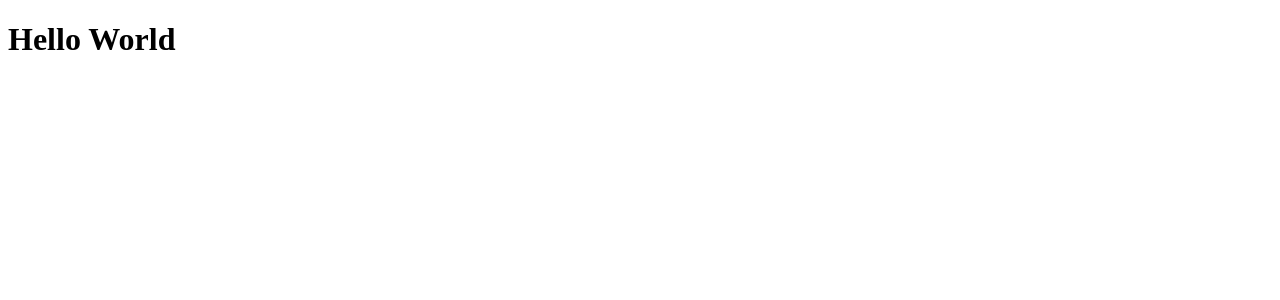
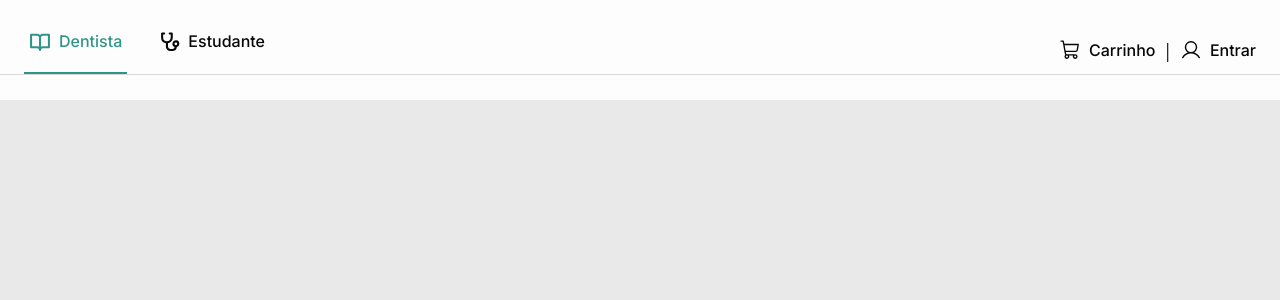
Before and after one commit to Loureiro12/Ecommerce-DentalPlace, a React (Vite) app: page / in a window 1280 px wide. Shown: the top 300 px of the page. Built offline with nearby package versions, Linux system fonts and the light colour scheme.

Commit message:
feat: creating HeaderTop

```diff
--- a/package.json
+++ b/package.json
@@ -10,6 +10,7 @@
     "preview": "vite preview"
   },
   "dependencies": {
+    "@phosphor-icons/react": "^2.0.10",
     "@types/styled-components": "^5.1.26",
     "react": "^18.2.0",
     "react-dom": "^18.2.0",
--- a/src/App.tsx
+++ b/src/App.tsx
@@ -1,10 +1,15 @@
 import { ThemeProvider } from 'styled-components'
+
 import { defaultTheme } from './styles/themes/default'
+import { GlobalStyle } from './styles/global'
+
+import { Header } from './components/header'
 
 export function App() {
   return (
     <ThemeProvider theme={defaultTheme}>
-      <h1>Hello World</h1>
+      <GlobalStyle />
+      <Header />
     </ThemeProvider>
   )
 }
--- /dev/null
+++ b/src/components/header/index.tsx
@@ -0,0 +1,62 @@
+import { useState } from 'react'
+
+import {
+  BookOpen,
+  ShoppingCart,
+  Stethoscope,
+  User,
+} from '@phosphor-icons/react'
+
+import {
+  Container,
+  Content,
+  HeaderTop,
+  TabsContent,
+  TabOption,
+  SignContent,
+  SignOption,
+  Separator,
+} from './styles'
+
+export function Header() {
+  const [isTabActive, setIsTabActive] = useState('tab1' || 'tab2')
+
+  return (
+    <Container>
+      <HeaderTop>
+        <Content>
+          <TabsContent>
+            <TabOption
+              onClick={() => setIsTabActive('tab1')}
+              isActive={isTabActive === 'tab1'}
+              disabled={isTabActive === 'tab1'}
+            >
+              <BookOpen size={22} weight="bold" />
+              Dentista
+            </TabOption>
+
+            <TabOption
+              onClick={() => setIsTabActive('tab2')}
+              isActive={isTabActive === 'tab2'}
+            >
+              <Stethoscope size={22} weight="bold" />
+              Estudante
+            </TabOption>
+          </TabsContent>
+
+          <SignContent>
+            <SignOption>
+              <ShoppingCart size={22} />
+              Carrinho
+            </SignOption>
+            <Separator>|</Separator>
+            <SignOption>
+              <User size={22} />
+              Entrar
+            </SignOption>
+          </SignContent>
+        </Content>
+      </HeaderTop>
+    </Container>
+  )
+}
--- /dev/null
+++ b/src/components/header/styles.ts
@@ -0,0 +1,85 @@
+import styled from 'styled-components'
+
+interface buttonTabProps {
+  isActive: boolean
+}
+
+export const Container = styled.h1`
+  background-color: ${(props) => props.theme.white};
+  padding: 25px 0px;
+`
+export const Content = styled.div`
+  width: 100%;
+  max-width: 1420px;
+  margin: 0 auto;
+  padding: 0 1.5rem;
+  display: flex;
+  justify-content: space-between;
+  align-items: center;
+`
+
+export const HeaderTop = styled.div`
+  border-bottom: 1px solid ${(props) => props.theme['gray-200']};
+`
+
+export const TabsContent = styled.div`
+  display: flex;
+  gap: 1.63rem;
+`
+
+export const TabOption = styled.button<buttonTabProps>`
+  font-size: 1rem;
+  color: ${(props) => (props.isActive ? props.theme.green : props.theme.black)};
+  font-style: normal;
+  font-weight: 500;
+  line-height: normal;
+  align-items: center;
+  display: flex;
+  gap: 0.5rem;
+
+  background-color: transparent;
+  border: 0px;
+  cursor: pointer;
+  border-bottom: 2px solid
+    ${(props) => (props.isActive ? props.theme.green : 'transparent')};
+
+  padding: 5px 5px 1.25rem 5px;
+
+  &:hover {
+    color: ${(props) => props.theme.green};
+    transition: opacity 0.2s;
+  }
+`
+
+export const SignContent = styled.div`
+  display: flex;
+  align-items: center;
+  gap: 10px;
+`
+
+export const SignOption = styled.button`
+  font-size: 1rem;
+  color: ${(props) => props.theme.black};
+  font-style: normal;
+  font-weight: 500;
+  line-height: normal;
+  align-items: center;
+  display: flex;
+  gap: 0.5rem;
+
+  border: 0;
+  background: transparent;
+  cursor: pointer;
+
+  &:hover {
+    color: ${(props) => props.theme.green};
+    transition: opacity 0.2s;
+  }
+`
+
+export const Separator = styled.p`
+  font-size: 1.375rem;
+  font-style: normal;
+  font-weight: 400;
+  color: ${(props) => props.theme.black};
+`
--- a/src/styles/global.ts
+++ b/src/styles/global.ts
@@ -8,10 +8,10 @@ export const GlobalStyle = createGlobalStyle`
     }
     :focus {
         outline: 0;
-        box-shadow: 0 0 0 2px ${(props) => props.theme['gray-500']};
+        box-shadow: 0 0 0 2px ${(props) => props.theme.green};
     }
     body {
-        background: ${(props) => props.theme['white-100']};
+        background: #E9E9E9;
         color: ${(props) => props.theme.black};
         -webkit-font-smoothing: antialiased;
     }
--- a/src/styles/themes/default.ts
+++ b/src/styles/themes/default.ts
@@ -4,6 +4,7 @@ export const defaultTheme = {
   black: '#070707',
 
   'gray-100': '#E1E1E6',
+  'gray-200': '#D7D7D7',
   'gray-300': '#C4C4CC',
   'gray-400': '#8D8D99',
   'gray-500': '#7C7C8A',
```
Also changed, not shown: 1 other file (tests, documents, lock files or other folders).
